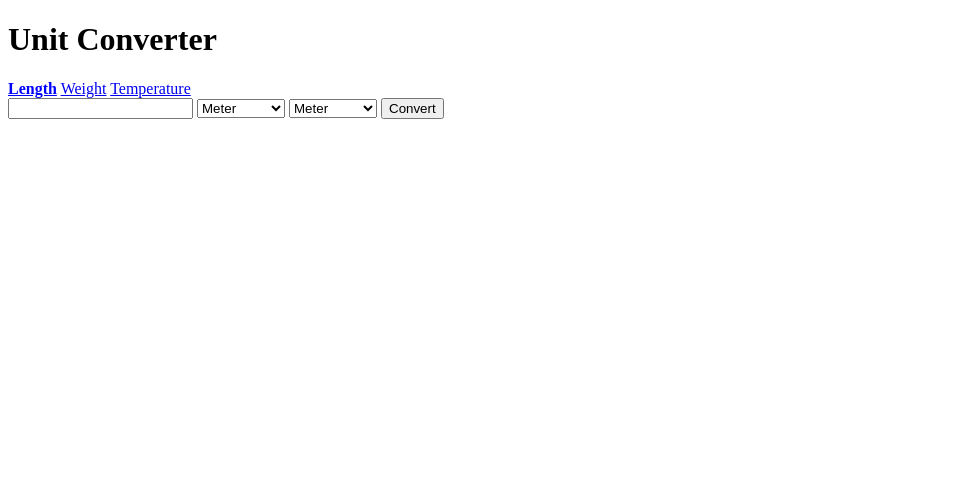
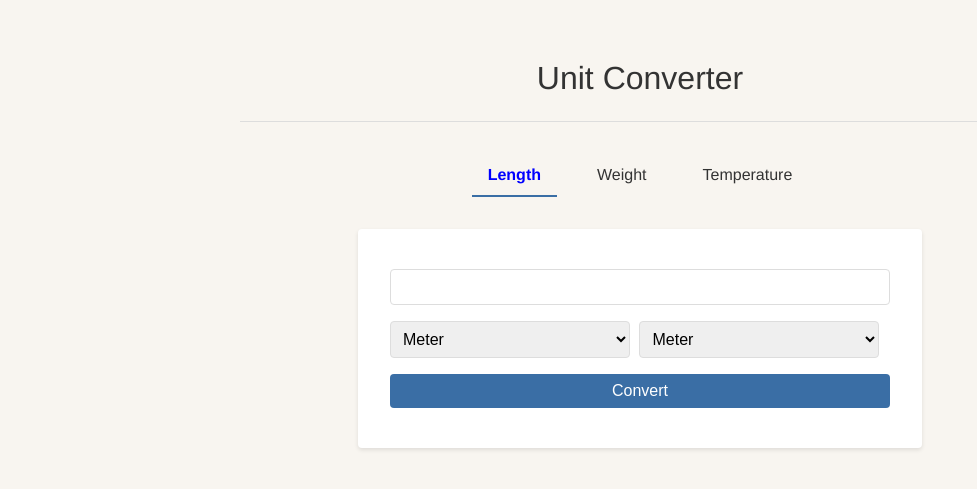
Before and after one commit to nichney/unit_converter_web, a FastAPI app: page / in a window 1280 px wide. Shown: the top 489 px of the page, without its empty margins (0-977 px from the left). Run offline with FastAPI, Linux system fonts and the light colour scheme.

Commit message:
style: add styles

```diff
--- a/app.py
+++ b/app.py
@@ -1,8 +1,10 @@
 from fastapi import FastAPI, Form, Request, HTTPException
 from fastapi.responses import HTMLResponse
 from fastapi.templating import Jinja2Templates
+from fastapi.staticfiles import StaticFiles
 
 app = FastAPI()
+app.mount("/static", StaticFiles(directory="static"), name="static")
 templates = Jinja2Templates(directory="templates")
 
 
--- /dev/null
+++ b/static/style.css
@@ -0,0 +1,110 @@
+/* Minimalist Paper-Style CSS */
+:root {
+  --paper-color: #f8f5f0;
+  --ink-color: #333;
+  --accent-color: #3a6ea5;
+  --border-color: #ddd;
+  --shadow-color: rgba(0, 0, 0, 0.1);
+}
+
+body {
+  font-family: 'Helvetica Neue', Arial, sans-serif;
+  line-height: 1.6;
+  color: var(--ink-color);
+  background-color: var(--paper-color);
+  max-width: 800px;
+  margin: 0 auto;
+  padding: 2rem;
+  background-image: linear-gradient(var(--paper-color) 1px, transparent 1px);
+  background-size: 100% 24px;
+}
+
+h1 {
+  text-align: center;
+  font-weight: 300;
+  margin-bottom: 2rem;
+  border-bottom: 1px solid var(--border-color);
+  padding-bottom: 1rem;
+}
+
+h2 {
+  font-weight: 300;
+  text-align: center;
+  margin: 2rem 0;
+}
+
+nav {
+  display: flex;
+  justify-content: center;
+  gap: 1.5rem;
+  margin-bottom: 2rem;
+}
+
+a {
+  color: var(--ink-color);
+  text-decoration: none;
+  padding: 0.5rem 1rem;
+  transition: all 0.2s ease;
+}
+
+a:hover {
+  color: var(--accent-color);
+}
+
+a[style*="font-weight: bold"] {
+  color: var(--accent-color);
+  border-bottom: 2px solid var(--accent-color);
+}
+
+form {
+  background: white;
+  padding: 2rem;
+  border-radius: 4px;
+  box-shadow: 0 2px 4px var(--shadow-color);
+  margin: 0 auto;
+  max-width: 500px;
+}
+
+input, select, button {
+  padding: 0.5rem;
+  margin: 0.5rem 0;
+  border: 1px solid var(--border-color);
+  border-radius: 4px;
+  font-size: 1rem;
+}
+
+input {
+  width: 100%;
+  box-sizing: border-box;
+}
+
+select {
+  width: 48%;
+  margin-right: 1%;
+}
+
+button {
+  background-color: var(--accent-color);
+  color: white;
+  border: none;
+  padding: 0.5rem 1rem;
+  cursor: pointer;
+  width: 100%;
+  transition: background-color 0.2s ease;
+}
+
+button:hover {
+  background-color: #2a5685;
+}
+
+/* Responsive adjustments */
+@media (max-width: 600px) {
+  body {
+    padding: 1rem;
+  }
+
+  select {
+    width: 100%;
+    margin-right: 0;
+  }
+}
--- a/templates/result.html
+++ b/templates/result.html
@@ -2,6 +2,7 @@
 <html>
 <head>
     <title>Unit Converter</title>
+    <link rel="stylesheet", href="/static/style.css">
 </head>
 <body>
     <h1>Unit Converter</h1>
```
